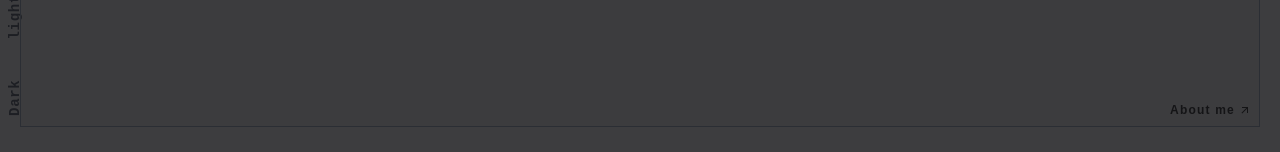
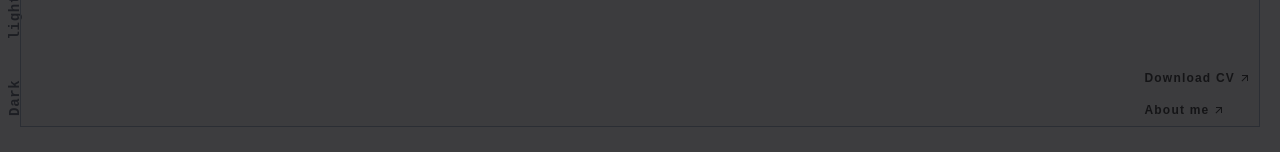
Before and after one commit to KyawZaw-112/portfolio-react-tailwindcss, a React (Vite) app: page /contact in a window 1280 px wide. Shown: the part 645-797 px from the top of the page. Built offline with nearby package versions, Linux system fonts and the light colour scheme.

Commit message:
Add : download functionality

```diff
--- a/src/page/Contact.jsx
+++ b/src/page/Contact.jsx
@@ -2,7 +2,15 @@ import React from 'react';
 import {MdOutlineArrowOutward} from "react-icons/md";
 const Contact = () => {
     return (
-        <div className={"absolute right-2 bottom-2"}>
+        <div className={"absolute flex flex-col gap-4 right-2 bottom-2"}>
+            <a className={"flex gap-1 items-center"} target={"_blank"} href="cv-1.pdf">
+                <p className={" dark:text-white font-raleway   hover:text-gray-500 dark:hover:text-gray-800 transition-all font-black text-xs tracking-widest "}>
+                    Download CV
+                </p>
+                <p className={" dark:text-white font-raleway   hover:text-gray-500 dark:hover:text-gray-800 transition-all font-black text-xs tracking-widest"}>
+                    <MdOutlineArrowOutward />
+                </p>
+            </a>
             <a className={"flex gap-1 items-center"} target={"_blank"} href="https://pale-begonia-993.notion.site/Self-Introduction-1e3cd129fdb780708049fb9e32fd3ef1">
                 <p className={" dark:text-white font-raleway   hover:text-gray-500 dark:hover:text-gray-800 transition-all font-black text-xs tracking-widest "}>
                     About me
```
Also changed, not shown: 1 other file (tests, documents, lock files or other folders).
